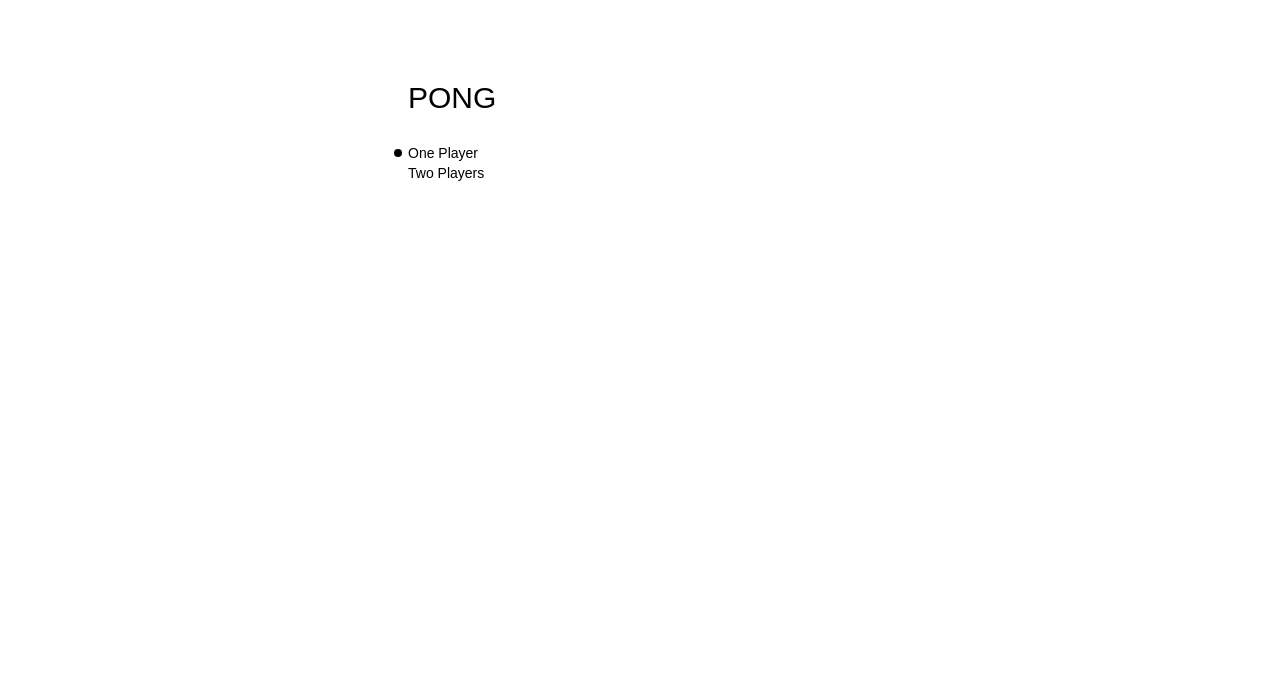
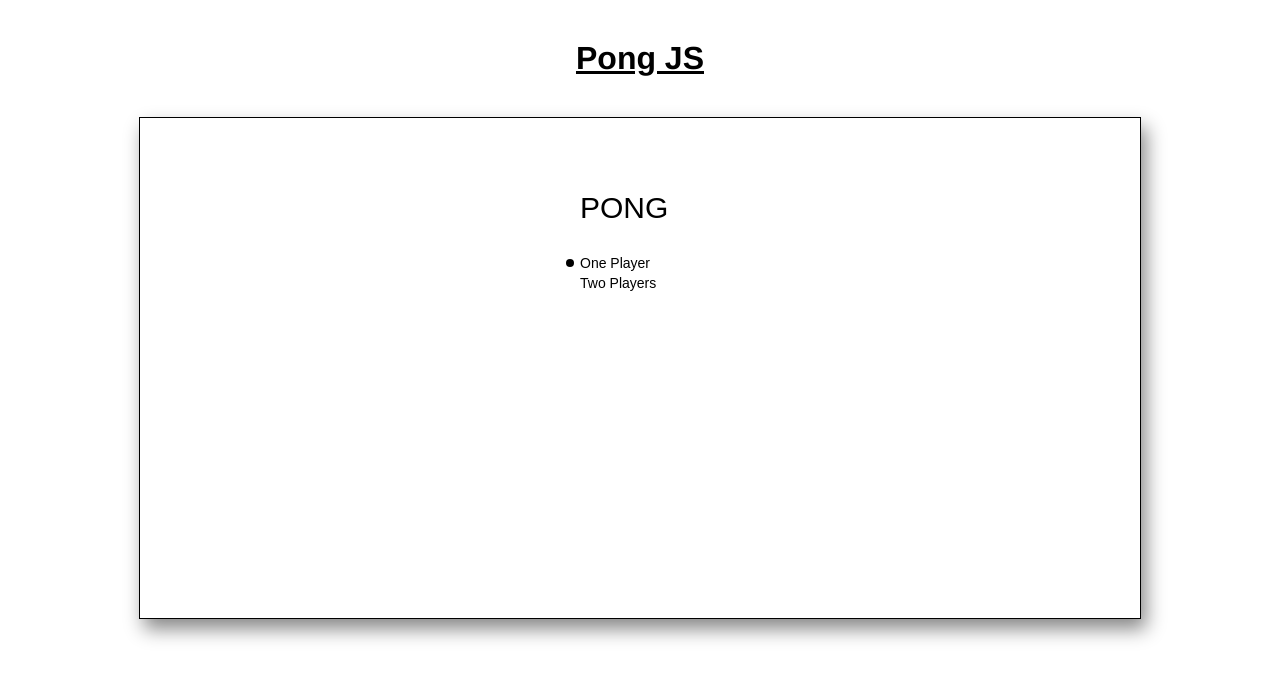
Before and after one commit to nhat-nam/pong-js, a plain HTML site: page index.html in a window 1280 px wide. Drawn offline with Linux system fonts and the light colour scheme.

Commit message:
formatted index.html and aligned menus in game to be centered

```diff
--- a/index.html
+++ b/index.html
@@ -1,9 +1,27 @@
 <html>
+	<head>
+		<title>Pong JS by Nhat Nam</title>
+		<style>
+			h1 {
+				font-family:Helvetica,Arial,Sans-serif;
+				margin:40px auto;
+				text-align:center;
+				text-decoration: underline;
+			}
+			div.canvas-container {
+				border:1px black solid;width:1000px;margin:auto;box-shadow:5px 10px 18px #888;
+			 }
+		</style>
+	</head>
+	<body>
+		<h1 style="">Pong JS</h1>
+		<div class="canvas-container">
 			<canvas id="canvas" height=500 width=1000>
 			</canvas>
+		</div>
 		<script type="text/javascript" src="./menu.js"></script>
 		<script type="text/javascript" src="./paddle.js"></script>
 		<script type="text/javascript" src="./ball.js"></script>
 		<script type="text/javascript" src="./game.js"></script>
-
+		</body>
 </html>
--- a/menu.js
+++ b/menu.js
@@ -25,7 +25,7 @@ function Menu(w, h){
 			//render title
 		ctx.font = "30px Arial";
 		ctx.fillStyle = "black";
-		ctx.fillText(this.title, 400, 100);
+		ctx.fillText(this.title, 440, 100);
 	}
 
 	this.renderSelector = function(ctx,x, y){
@@ -42,9 +42,9 @@ function Menu(w, h){
 		for(var i = 0; i < this.options.length;i++){
 			// display current choice
 			if(this.current_option == i){
-				this.renderSelector(ctx, 390, 145+20*i);
+				this.renderSelector(ctx, 430, 145+20*i);
 			}
-			ctx.fillText(this.options[i], 400, 150 + 20 * i );
+			ctx.fillText(this.options[i], 440, 150 + 20 * i );
 		}
 	}
 	this.render = function(ctx){
```
Lines whose indentation alone changed are shown as unchanged.
